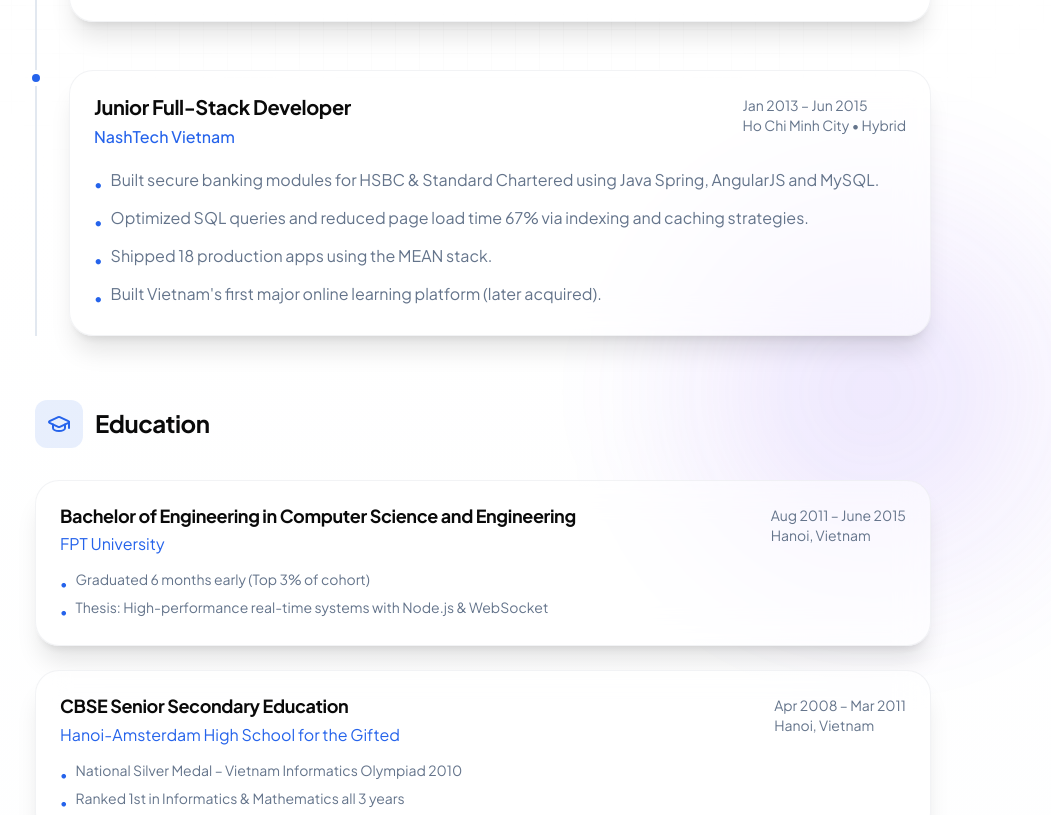
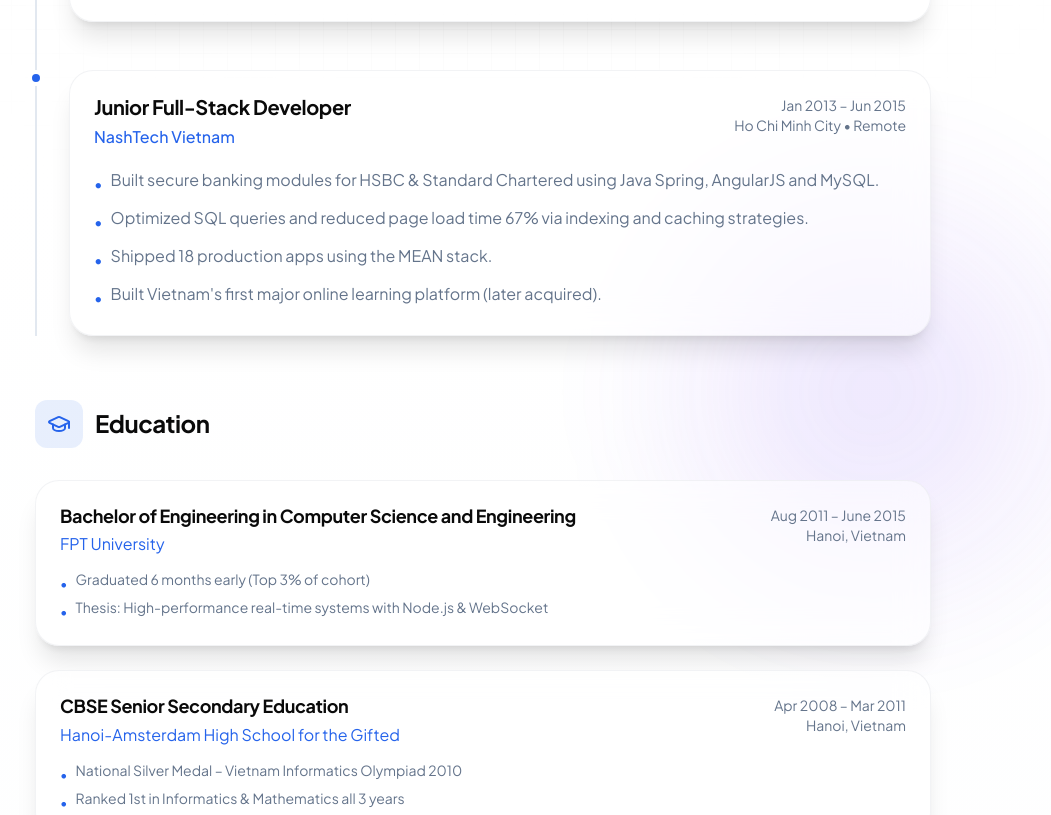
Before and after one commit to loimtran/Portfolio, a Next.js app: page /resume in a window 1280 px wide. Shown: the part 1947-2762 px from the top of the page, without its empty margins (157-1208 px from the left). Built offline with nearby package versions, Linux system fonts and the light colour scheme.

Commit message:
fixed resume data

```diff
--- a/app/resume/page.tsx
+++ b/app/resume/page.tsx
@@ -82,8 +82,8 @@ export default function ResumePage() {
                             <p className="text-sm md:text-base text-primary font-medium">{exp.company}</p>
                           </div>
                           <div className="text-xs md:text-sm text-muted-foreground flex-shrink-0">
-                            <div>{exp.period}</div>
-                            <div>{exp.location} • {exp.type}</div>
+                            <div className="flex justify-end">{exp.period}</div>
+                            <div className="flex justify-end">{exp.location} • {exp.type}</div>
                           </div>
                         </div>
                         <ul className="space-y-2">
@@ -123,8 +123,8 @@ export default function ResumePage() {
                         <p className="text-sm md:text-base text-primary">{edu.institution}</p>
                       </div>
                       <div className="text-xs md:text-sm text-muted-foreground flex-shrink-0">
-                        <div>{edu.period}</div>
-                        <div>{edu.location}</div>
+                        <div className="flex justify-end">{edu.period}</div>
+                        <div className="flex justify-end">{edu.location}</div>
                       </div>
                     </div>
                     {edu.highlights.length > 0 && (
--- a/src/data/resume.json
+++ b/src/data/resume.json
@@ -63,7 +63,7 @@
       "company": "FPT Software – Global Delivery Center",
       "role": "Full Stack Developer",
       "location": "Hanoi",
-      "type": "Hybrid",
+      "type": "Remote",
       "period": "Jul 2015 – May 2018",
       "achievements": [
         "Delivered 7 enterprise projects ($4M+ total) for Japan & Singapore clients using React, Node.js and Docker.",
@@ -75,7 +75,7 @@
       "company": "NashTech Vietnam",
       "role": "Junior Full-Stack Developer",
       "location": "Ho Chi Minh City",
-      "type": "Hybrid",
+      "type": "Remote",
       "period": "Jan 2013 – Jun 2015",
       "achievements": [
         "Built secure banking modules for HSBC & Standard Chartered using Java Spring, AngularJS and MySQL.",
```
